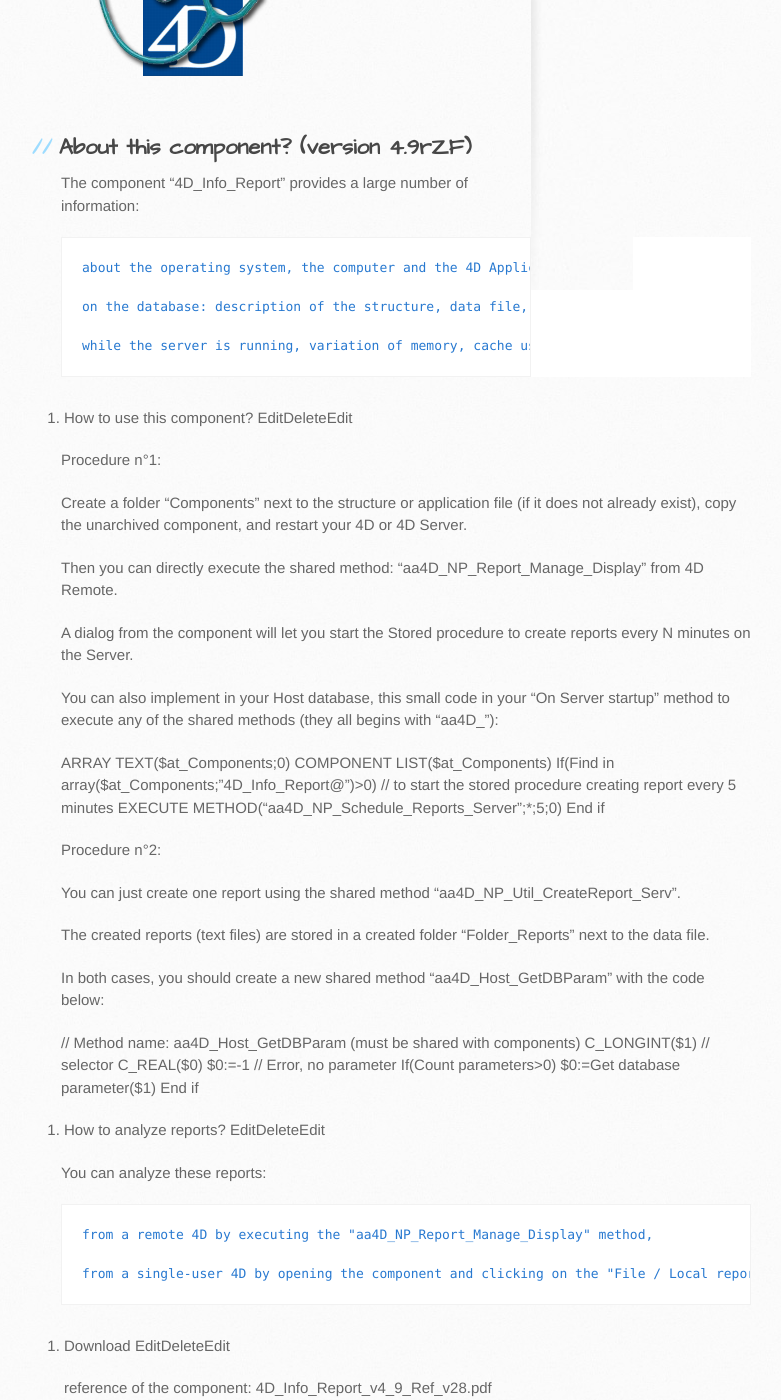
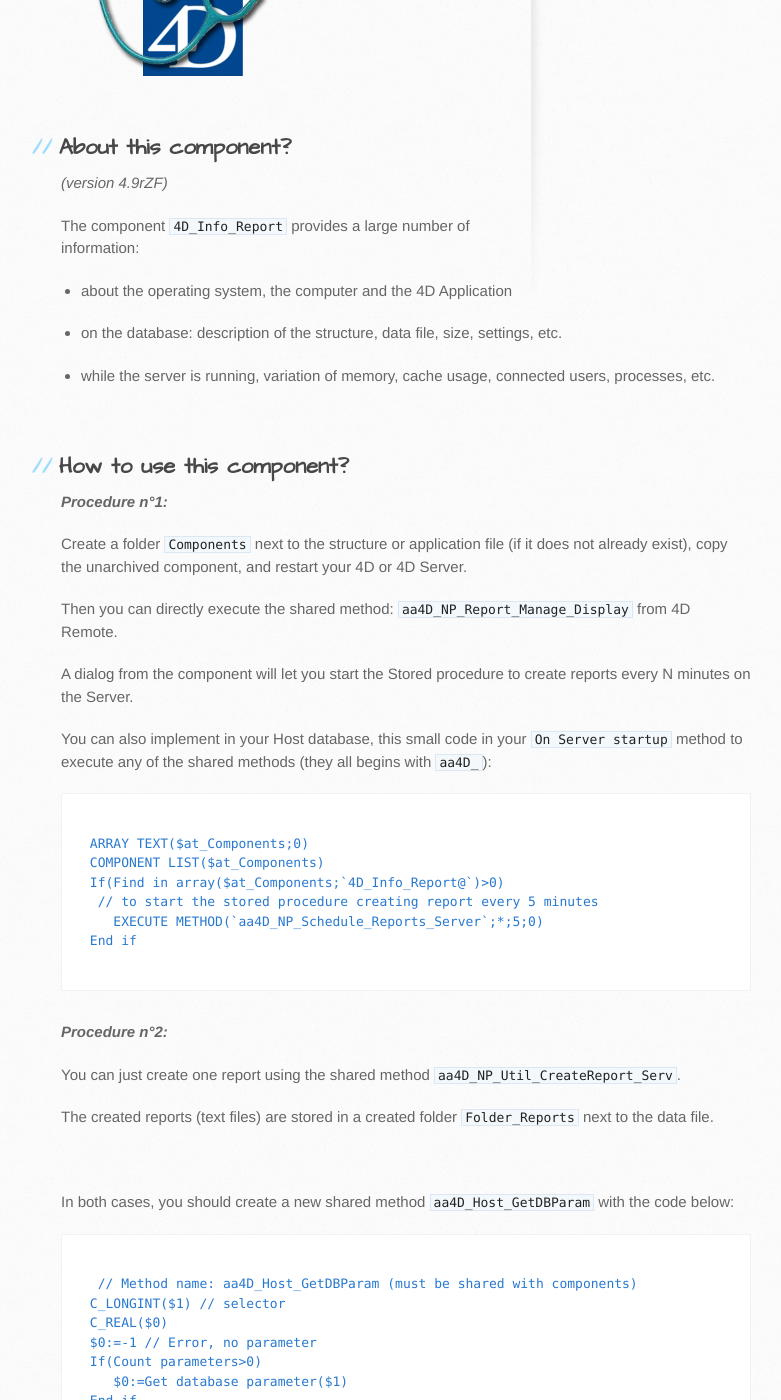
Before and after one commit to CGareau/cgareau.github.io, a Jekyll site: the page built from _posts/2020-03-12-info_report_en.md, in a window 1280 px wide and 1400 px high, scrolled down 495 px. Shown: the whole window, without its empty margins (109-890 px from the left). Built offline with Jekyll 4.4.1, drawn with Linux system fonts in a browser that asks for light colours; some of the changed text lies outside the part shown.

Commit message:
Modif article info_report

```diff
--- a/_posts/2020-03-12-info_report_en.md
+++ b/_posts/2020-03-12-info_report_en.md
@@ -1,6 +1,6 @@
 ---
 layout: post
-title: Tool "4D_Info_Report"
+title: Tool `4D_Info_Report`
 permalink: /info_report_en/
 categories: [PROCESS, SUPPORT]
 tags: [info, report, component, 4D]
@@ -10,45 +10,55 @@ lang-ref: info_report
 
 ![info_report](/images/info_report.png)
 
-## About this component? (version 4.9rZF)
+## About this component?
+_(version 4.9rZF)_
 
 
-The component "4D_Info_Report" provides a large number of information:
+The component `4D_Info_Report` provides a large number of information:
 
-    about the operating system, the computer and the 4D Application
+* about the operating system, the computer and the 4D Application
 
-    on the database: description of the structure, data file, size, settings, etc.
+* on the database: description of the structure, data file, size, settings, etc.
 
-    while the server is running, variation of memory, cache usage, connected users, processes, etc.
+* while the server is running, variation of memory, cache usage, connected users, processes, etc.
 
-2. How to use this component? EditDeleteEdit
+<br>
 
-Procedure n°1:
+## How to use this component?
 
-Create a folder "Components" next to the structure or application file (if it does not already exist), copy the unarchived component, and restart your 4D or 4D Server.
+**_Procedure n°1:_**
 
-Then you can directly execute the shared method: "aa4D_NP_Report_Manage_Display" from 4D Remote.
+Create a folder `Components` next to the structure or application file (if it does not already exist), copy the unarchived component, and restart your 4D or 4D Server.
+
+Then you can directly execute the shared method: `aa4D_NP_Report_Manage_Display` from 4D Remote.
 
 A dialog from the component will let you start the Stored procedure to create reports every N minutes on the Server.
 
-You can also implement in your Host database, this small code in your "On Server startup" method to execute any of the shared methods (they all begins with "aa4D_"):
+You can also implement in your Host database, this small code in your `On Server startup` method to execute any of the shared methods (they all begins with `aa4D_`):
 
+<pre>
+  <code class="4d">
  ARRAY TEXT($at_Components;0)
  COMPONENT LIST($at_Components)
- If(Find in array($at_Components;"4D_Info_Report@")>0)
+ If(Find in array($at_Components;`4D_Info_Report@`)>0)
   // to start the stored procedure creating report every 5 minutes
-    EXECUTE METHOD("aa4D_NP_Schedule_Reports_Server";*;5;0)
+    EXECUTE METHOD(`aa4D_NP_Schedule_Reports_Server`;*;5;0)
  End if
+   </code>
+</pre>
 
-Procedure n°2:
+**_Procedure n°2:_**
 
-You can just create one report using the shared method "aa4D_NP_Util_CreateReport_Serv".
+You can just create one report using the shared method `aa4D_NP_Util_CreateReport_Serv`.
 
-The created reports (text files) are stored in a created folder "Folder_Reports" next to the data file.
+The created reports (text files) are stored in a created folder `Folder_Reports` next to the data file.
 
+<br>
 
-In both cases, you should create a new shared method "aa4D_Host_GetDBParam" with the code below:
+In both cases, you should create a new shared method `aa4D_Host_GetDBParam` with the code below:
 
+<pre>
+  <code class="4d">
   // Method name: aa4D_Host_GetDBParam (must be shared with components)
  C_LONGINT($1) // selector
  C_REAL($0)
@@ -56,37 +66,45 @@ In both cases, you should create a new shared method "aa4D_Host_GetDBParam" with
  If(Count parameters>0)
     $0:=Get database parameter($1)
  End if
+   </code>
+</pre>
 
-3. How to analyze reports? EditDeleteEdit
+<br>
+
+## How to analyze reports?
 
 You can analyze these reports:
 
-    from a remote 4D by executing the "aa4D_NP_Report_Manage_Display" method,
+* from a remote 4D by executing the `aa4D_NP_Report_Manage_Display` method,
 
-    from a single-user 4D by opening the component and clicking on the "File / Local reports compare" menu.
+* from a single-user 4D by opening the component and clicking on the `File / Local reports compare` menu.
 
-4. Download EditDeleteEdit
+<br>
 
-    reference of the component: 4D_Info_Report_v4_9_Ref_v28.pdf
+## Download
 
-    host database (v15) with some host shared methods example (please add the component in the "Components" folder for your test: 4D_Info_Report_Host_T_v7_v15.zip
+* reference of the component: 4D_Info_Report_v4_9_Ref_v28.pdf
 
-    component for version 4D v18: 4D_Info_Report_v4_9rZF_v18.zip
+* host database (v15) with some host shared methods example (please add the component in the `Components` folder for your test: 4D_Info_Report_Host_T_v7_v15.zip
 
-    component for version 4D v17 (only compiled for 64-bit): 4D_Info_Report_v4_9rZF_64-bit_v17.zip
+* component for version 4D v18: 4D_Info_Report_v4_9rZF_v18.zip
 
-    component for version 4D v17 (also compiled for 64-bit): 4D_Info_Report_v4_9rZF_v17.zip
+* component for version 4D v17 (only compiled for 64-bit): 4D_Info_Report_v4_9rZF_64-bit_v17.zip
 
-5. Archives EditDeleteEdit
+* component for version 4D v17 (also compiled for 64-bit): 4D_Info_Report_v4_9rZF_v17.zip
 
-    component for version 4D v16 (also compiled for 64-bit): 4D_Info_Report_v4_9rZC_rev1_v16.zip
+<br>
 
-    component for version 4D v15 (also compiled for 64-bit): 4D_Info_Report_v4_9rZ8_rev1_v15.zip
+## Archives
 
-    component for version 4D v14 (also compiled for 64-bit): 4D_Info_Report_v4_9rZ2_v14_rev1.zip
+* component for version 4D v16 (also compiled for 64-bit): 4D_Info_Report_v4_9rZC_rev1_v16.zip
 
-    component for version 4D v13 (also compiled for 64-bit): 4D_Info_Report_v4_9rZ2_v13_rev1.zip
+* component for version 4D v15 (also compiled for 64-bit): 4D_Info_Report_v4_9rZ8_rev1_v15.zip
 
-    component for version 4D v12 (also compiled for 64-bit): 4D_Info_Report_v4_9rZ_v12.zip
+* component for version 4D v14 (also compiled for 64-bit): 4D_Info_Report_v4_9rZ2_v14_rev1.zip
 
-    host database (v12) with some host shared methods example (please add the component in the "Components" folder for your test: 4D_Info_Report_Host_T_v6_v12.zip
+* component for version 4D v13 (also compiled for 64-bit): 4D_Info_Report_v4_9rZ2_v13_rev1.zip
+
+* component for version 4D v12 (also compiled for 64-bit): 4D_Info_Report_v4_9rZ_v12.zip
+
+* host database (v12) with some host shared methods example (please add the component in the `Components` folder for your test: 4D_Info_Report_Host_T_v6_v12.zip
```
Also changed, not shown: _posts/2020-03-12-info_report_fr.md (+29 -23 lines).
